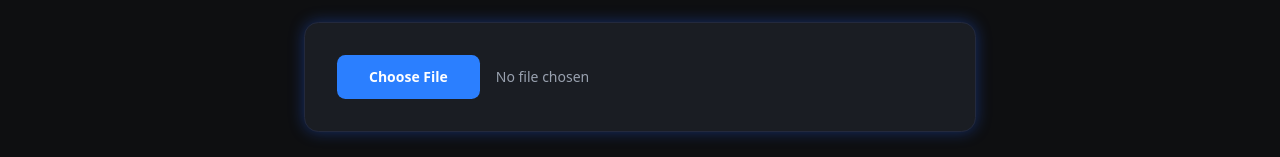
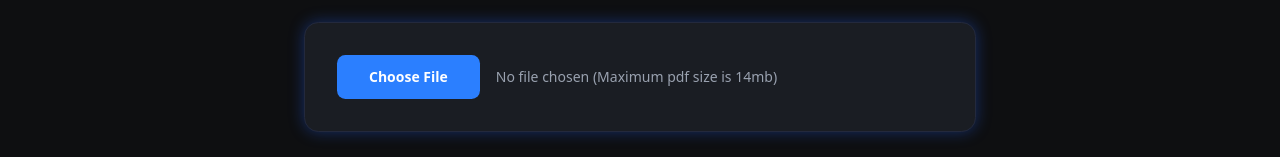
Before and after one commit to durgax04/chat-with-pdf, a Next.js app: page /dashboard in a window 1280 px wide. Shown: the part 143-300 px from the top of the page. Built offline with nearby package versions, Linux system fonts and the light colour scheme; no server answers; the database is empty; sample sign-in values are in the browser's storage.

Commit message:
adding ui check for max pdf size

```diff
--- a/src/components/Dashboard/Upload.tsx
+++ b/src/components/Dashboard/Upload.tsx
@@ -113,7 +113,7 @@ export const UploadCard = () => {
               </Button>
 
               <span className="text-gray-400 text-sm truncate max-w-[200px] sm:max-w-[300px]">
-                {file ? file.name : "No file chosen"}
+                {file ? file.name : "No file chosen (Maximum pdf size is 14mb)"}
               </span>
             </div>
 
```
